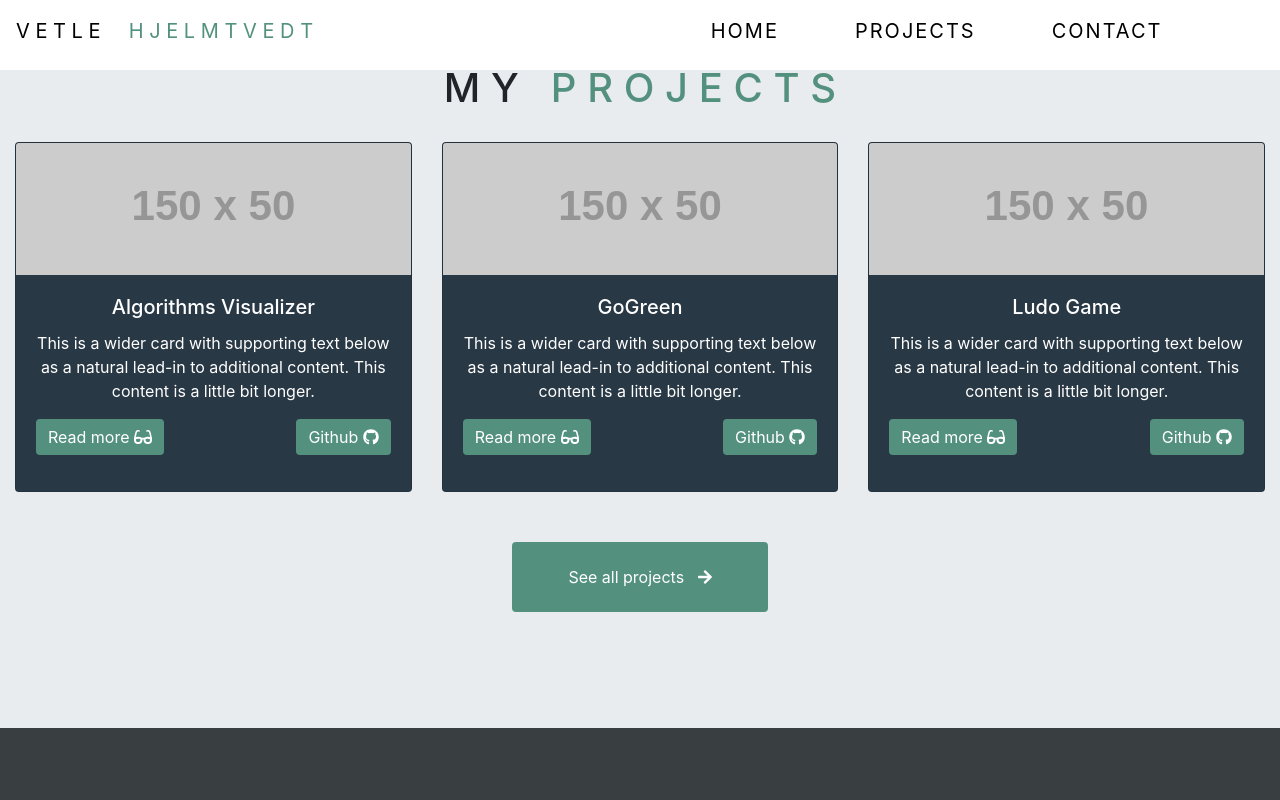
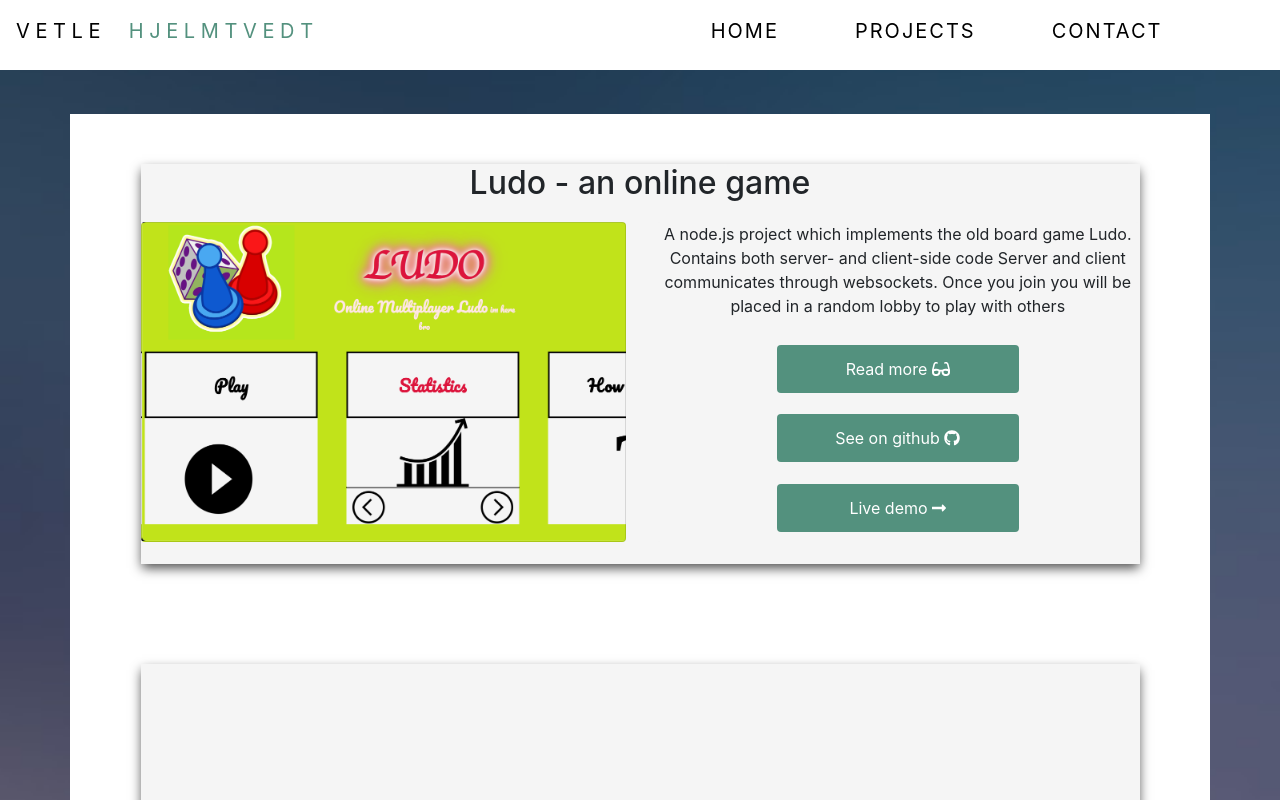
Before and after one commit to vehjelmtvedt/vetle.hjelmtvedt.com, a Next.js app: page /projects in a window 1280 px wide. Shown: the top 800 px of the page. Built offline with nearby package versions, Linux system fonts and the light colour scheme.

Commit message:
projectview component begun

```diff
--- /dev/null
+++ b/components/ProjectView.js
@@ -0,0 +1,41 @@
+import Jumbotron from 'react-bootstrap/Jumbotron'
+import styles from './projectview.module.css'
+import Container from 'react-bootstrap/Container'
+import { CardDeck, Card, Button } from 'react-bootstrap'
+import { FontAwesomeIcon } from '@fortawesome/react-fontawesome'
+import { faLongArrowAltRight } from '@fortawesome/free-solid-svg-icons'
+
+
+
+export default function ProjectView() {
+    return (
+        <>
+            <Jumbotron fluid className={styles.jumbotron}>
+                <Container className={styles.container}>
+                    <div id={styles.firstcard} className={styles.cardcontainer}>
+                        <h2>Ludo - an online game</h2>
+                        <CardDeck className={styles.card}>
+                            <Card className={styles.cardsection1}>
+                            </Card>
+                            <Card className={styles.cardsection2}>
+                                <p>A node.js project which implements the old board game Ludo. Contains both server- and client-side code
+                                    Server and client communicates through websockets. Once you join you will be placed in
+                                    a random lobby to play with others
+                                </p>
+                                <Button className={styles.button}>Read more <FontAwesomeIcon icon="glasses" /></Button>
+                                <Button className={styles.button}>See on github <FontAwesomeIcon icon={["fab", "github"]} /></Button>
+                                <Button className={styles.button}>Live demo <FontAwesomeIcon icon={faLongArrowAltRight} /></Button>
+                            </Card>
+                        </CardDeck>
+                    </div>
+                    <div className={styles.cardcontainer}></div>
+                    <div className={styles.cardcontainer}></div>
+                    <div className={styles.cardcontainer}></div>
+                    <div className={styles.cardcontainer}></div>
+                    <div className={styles.cardcontainer}></div>
+                    <div className={styles.cardcontainer}></div>
+                </Container>
+            </Jumbotron>
+        </>
+    )
+}
--- a/components/projectcards.module.css
+++ b/components/projectcards.module.css
@@ -14,6 +14,7 @@
 .card {
     max-height: 350px;
     background-color: #283845;
+    border: none;
 }
 
 .button {
--- /dev/null
+++ b/components/projectview.module.css
@@ -0,0 +1,67 @@
+.jumbotron {
+    margin-top: 0;
+    height: 400vh;
+    background-image: url(../public/background1.jpg);
+    background-size: cover;
+    text-align: center;
+    margin-bottom: 0;
+    display: flex;
+}
+
+.container {
+    margin: auto;
+    margin-top: 50px;
+    height: 100%;
+    width: 100vw;
+    background-color: white;
+    display: flex;
+    flex-direction: column;
+}
+
+.cardcontainer {
+    margin: auto;
+    margin-bottom: 100px;
+    width: 90%;
+    min-height: 50vh;
+    background-color: whitesmoke;
+    -webkit-box-shadow: 0px 5px 11px -1px rgba(0,0,0,0.71);
+    -moz-box-shadow: 0px 5px 11px -1px rgba(0,0,0,0.71);
+    box-shadow: 0px 5px 11px -1px rgba(0,0,0,0.71);
+}
+
+#firstcard {
+    margin-top: 50px;
+}
+
+.card {
+    height: 80%;
+    margin-top: 20px;
+}
+
+.cardsection1 {
+    min-height: 90%;
+    background-color: whitesmoke;
+    background-image: url('../public/splashscreen.png');
+    background-size: cover;
+
+}
+
+.image {
+    max-width:80%;
+    max-height:80%;
+}
+
+.cardsection2 {
+    min-height: 90%;
+    background-color: whitesmoke;
+    text-align: center;
+    border: none;
+}
+
+.button {
+    margin: auto;
+    min-width: 50%;
+    min-height: 15%;
+    background-color: #53917E;
+    border: none;
+}
--- a/pages/projects.js
+++ b/pages/projects.js
@@ -1,12 +1,12 @@
 import Header from '../components/Header'
 import Footer from '../components/Footer'
-import ProjectCards from '../components/ProjectCards'
+import ProjectView from '../components/ProjectView'
 
 function Projects() {
     return (
         <>
             <Header threshold={0}/>
-            <ProjectCards />
+            <ProjectView />
             <Footer/>
         </>
     )
```
Also changed, not shown: public/card1.png (renamed from components/card1.png), public/splashscreen.png (added).
